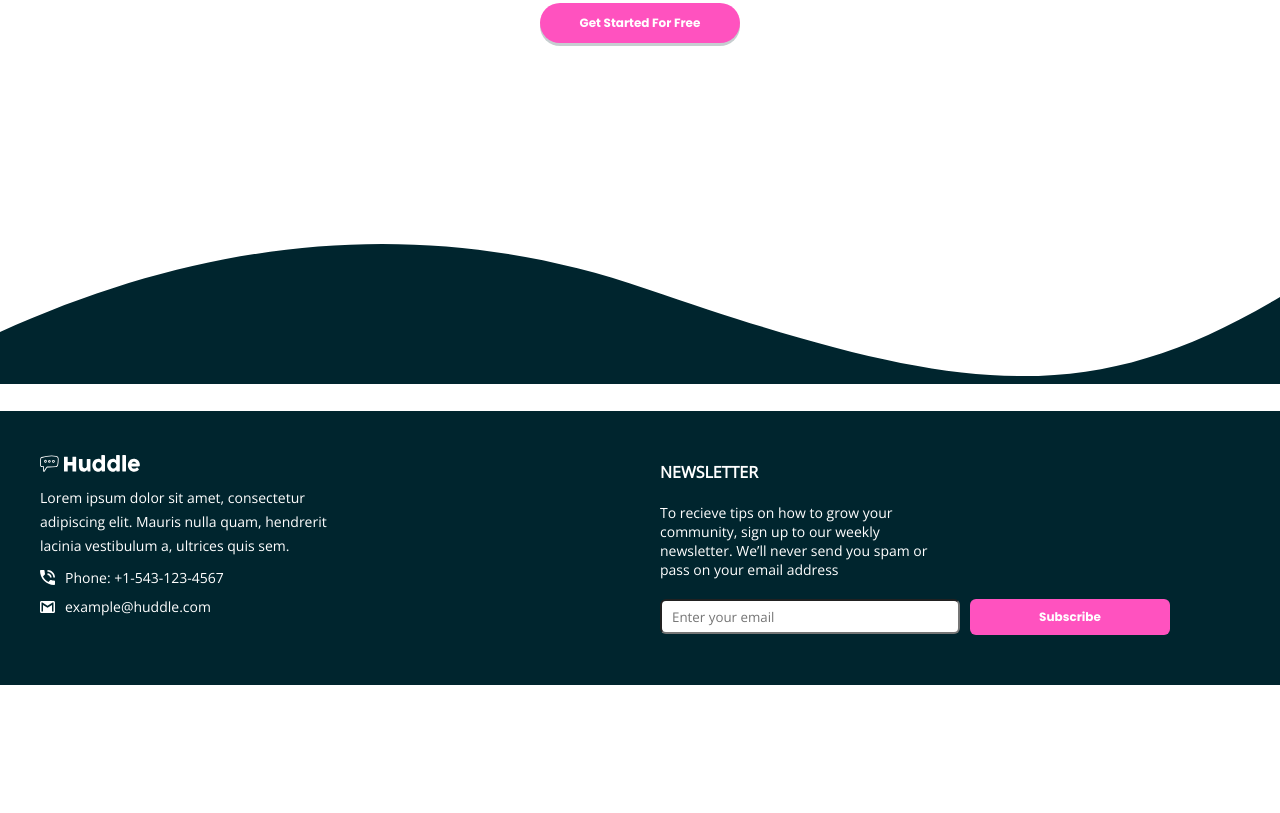
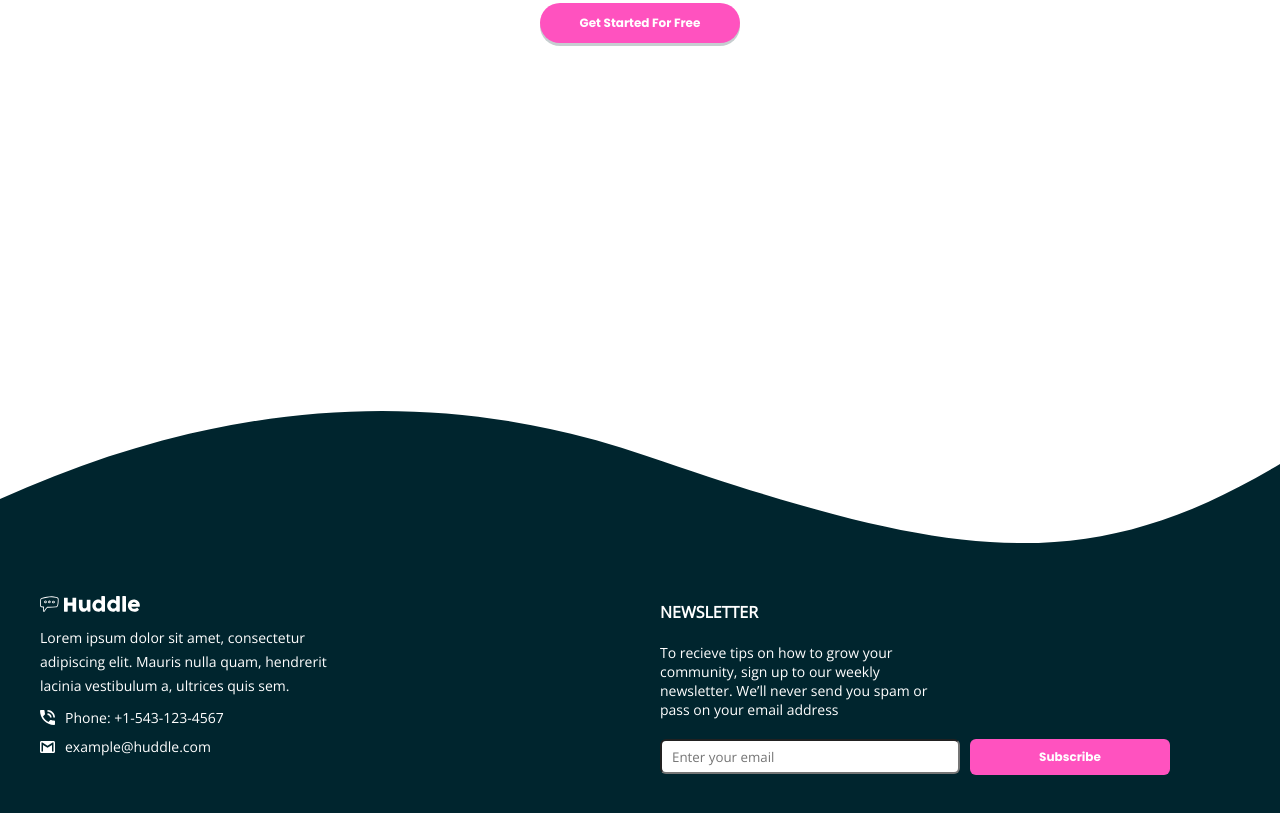
Before and after one commit to saurabhkacholiya/huddle-landing-page, a plain HTML site: page index.html in a window 1280 px wide. Shown: the part 3128-3941 px from the top of the page. Before the commit the page ends 3813 px from the top, so only its background shows below. Drawn offline with nearby package versions, Linux system fonts and the light colour scheme.

Commit message:
update readme

```diff
--- a/index.html
+++ b/index.html
@@ -222,11 +222,9 @@
       }
 
       .bg-footer-top {
-        position: absolute;
-        top: -39px;
-        left: 0;
-        right: 0;
         width: 100%;
+        bottom: 0px;
+        display: flex;
       }
       .footer-newsletter {
         margin: 20px;
@@ -386,10 +384,6 @@
           height: 50px;
         }
 
-        .bg-footer-top {
-          top: -167px;
-        }
-
         .build-community {
           min-height: 500px;
           margin-bottom: 166px;
@@ -538,8 +532,12 @@
         </button>
       </article>
     </main>
+    <img
+      alt=""
+      class="bg-footer-top"
+      src="./images/bg-footer-top-desktop.svg"
+    />
     <footer class="footer-style">
-      <img class="bg-footer-top" src="./images/bg-footer-top-desktop.svg" />
       <article class="footer-newsletter">
         <span class="footer-title">NEWSLETTER</span>
         <span class="footer-desc">
```
Also changed, not shown: desktopView.png (added), mobileView.png (added), 2 other files.
